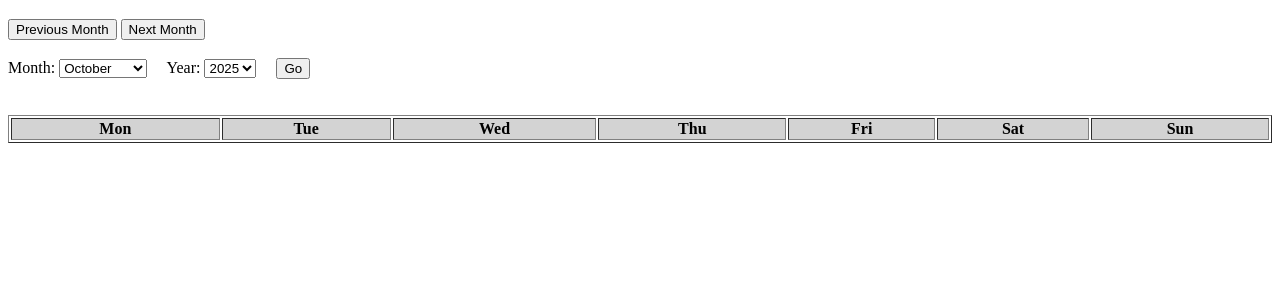
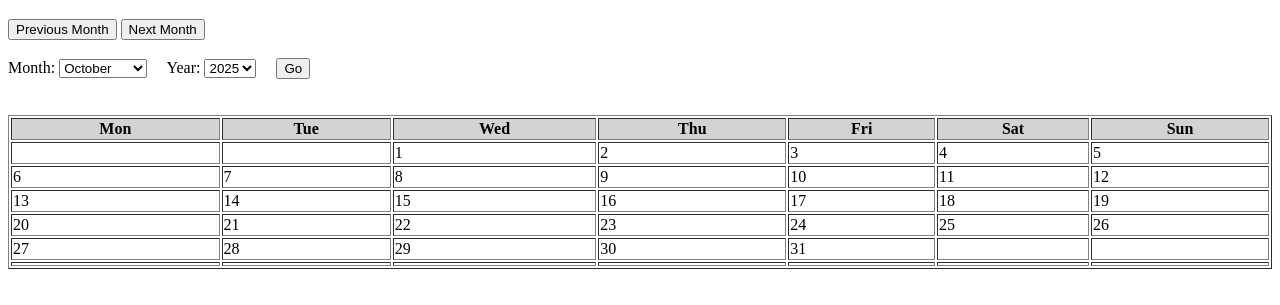
Before and after one commit to aydaeslami/Piscine-Sprint2-Days-calendar, a plain HTML site: page index.html in a window 1280 px wide. Shown: the part 79-384 px from the top of the page. Drawn offline with Linux system fonts and the light colour scheme.

Commit message:
feat: add calendar grid generation

```diff
--- a/index.html
+++ b/index.html
@@ -7,12 +7,12 @@
   <body>
     <h1><b>Loading...</b></h1>
 
-  <br>
+    <br />
 
     <button>Previous Month</button>
     <button>Next Month</button>
 
-  <br><br>
+    <br /><br />
 
     <label for="month">Month:</label>
     <select id="months-dropdown"></select>
@@ -26,10 +26,12 @@
 
     <button>Go</button>
 
-  <br><br><br>
+    <br /><br /><br />
 
-  <table border="1" width="100%">
-<tr style="background-color: lightgray;">      <th>Mon</th>
+    <table border="1" width="100%" >
+      <thead>
+        <tr style="background-color: lightgray">
+          <th>Mon</th>
           <th>Tue</th>
           <th>Wed</th>
           <th>Thu</th>
@@ -37,8 +39,8 @@
           <th>Sat</th>
           <th>Sun</th>
         </tr>
+      </thead>
+      <tbody id="calendar-body"></tbody>
     </table>
-
-
   </body>
 </html>
--- a/web.mjs
+++ b/web.mjs
@@ -1,35 +1,22 @@
-// This is a placeholder file which shows how you can access functions and data defined in other files.
-// It can be loaded into index.html.
-// Note that when running locally, in order to open a web page which uses modules, you must serve the directory over HTTP e.g. with https://www.npmjs.com/package/http-server
-// You can't open the index.html file using a file:// URL.
-
 import { getGreeting } from "./common.mjs";
 import daysData from "./days.json" with { type: "json" };
 import { getMonths } from "./common.mjs";
 
+//Dom references
 let monthsDropdown;
 let yearsDropdown;
+let calendarBody;
+
+//State variables
 const today = new Date();
 let currentMonth = today.getMonth(); // Current month (0-11)
 let currentYear = today.getFullYear(); // Current year (e.g., 2024)
-
-
-window.onload = function() {
-
-  monthsDropdown = document.getElementById("months-dropdown");
-  yearsDropdown = document.getElementById("years-dropdown");
-  populateMonthsDropdown(); // Populate months dropdown
-  populateYearsDropdown(); // Populate years dropdown
-  updateCalendar(); // Initial calendar display
-
-}
-
 
 // Populate months dropdown
 function populateMonthsDropdown() {
   const months = getMonths();
 
-    monthsDropdown.innerHTML = ''; // Clear existing options';
+  monthsDropdown.innerHTML = ""; // Clear existing options';
 
   months.forEach((month, index) => {
     const option = document.createElement("option");
@@ -39,7 +26,6 @@ function populateMonthsDropdown() {
   });
 
   monthsDropdown.value = currentMonth; // Set current month as selected
-
 }
 
 // Populate years dropdown
@@ -47,7 +33,7 @@ function populateMonthsDropdown() {
   const startYear = currentYear - 30;
   const endYear = currentYear + 30;
 
-    yearsDropdown.innerHTML = ''; // Clear existing options
+  yearsDropdown.innerHTML = ""; // Clear existing options
 
   for (let year = startYear; year <= endYear; year++) {
     const option = document.createElement("option");
@@ -58,12 +44,54 @@ function populateMonthsDropdown() {
 
   //set default to current year
   yearsDropdown.value = currentYear;
-
 }
 
 // Update the calendar display
-  function  updateCalendar() {
+function updateCalendar() {
   const months = getMonths();
   const header = document.querySelector("h1 b");
   header.textContent = `${months[currentMonth]} ${currentYear}`;
 }
+
+// Generate calendar grid
+function generateCalendar(year, month) {
+  calendarBody.innerHTML = "";
+
+  const daysInMonth = new Date(year, month + 1, 0).getDate();
+  const firstDay = new Date(year, month, 1).getDay();
+  const startDay = (firstDay + 6) % 7;
+
+  let date = 1;
+
+  for (let week = 0; week < 6; week++) {
+    const row = document.createElement("tr");
+
+    for (let day = 0; day < 7; day++) {
+      const cell = document.createElement("td");
+
+      if (week === 0 && day < startDay) {
+        cell.textContent = "";
+      } else if (date > daysInMonth) {
+        cell.textContent = "";
+      } else {
+        cell.textContent = date;
+        date++;
+      }
+      row.appendChild(cell);
+    }
+    calendarBody.appendChild(row);
+  }
+}
+// Initialize application
+function setup() {
+  monthsDropdown = document.getElementById("months-dropdown");
+  yearsDropdown = document.getElementById("years-dropdown");
+  calendarBody = document.getElementById("calendar-body");
+
+  populateMonthsDropdown();
+  populateYearsDropdown();
+  updateCalendar();
+  generateCalendar(currentYear, currentMonth);
+}
+
+window.onload = setup;
```
Lines whose indentation alone changed are shown as unchanged.
